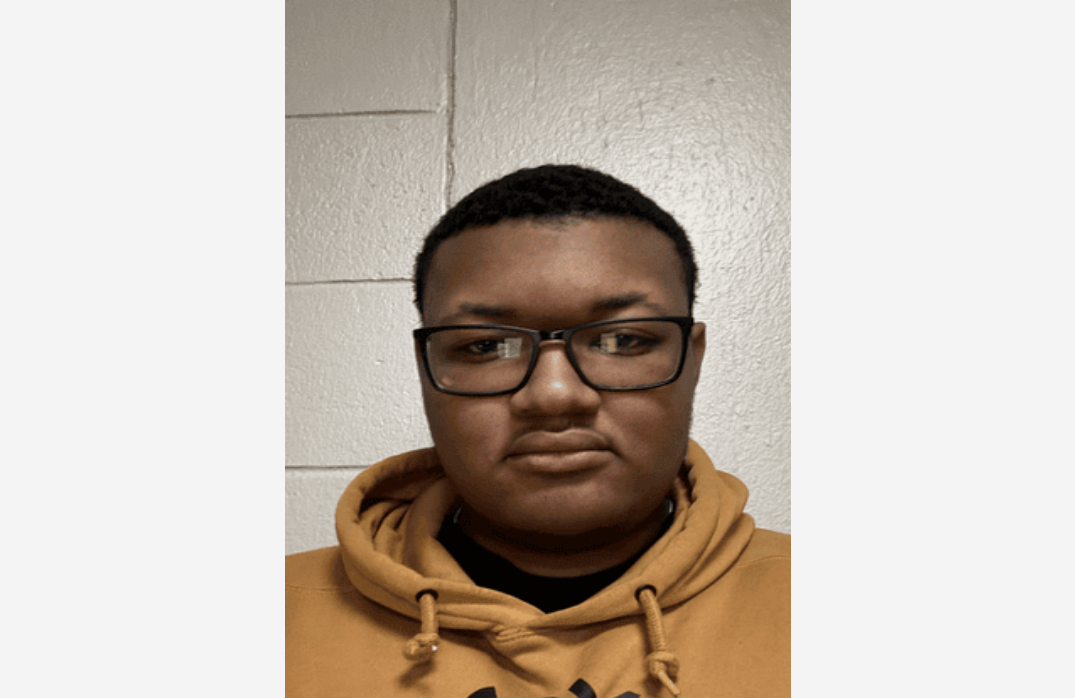
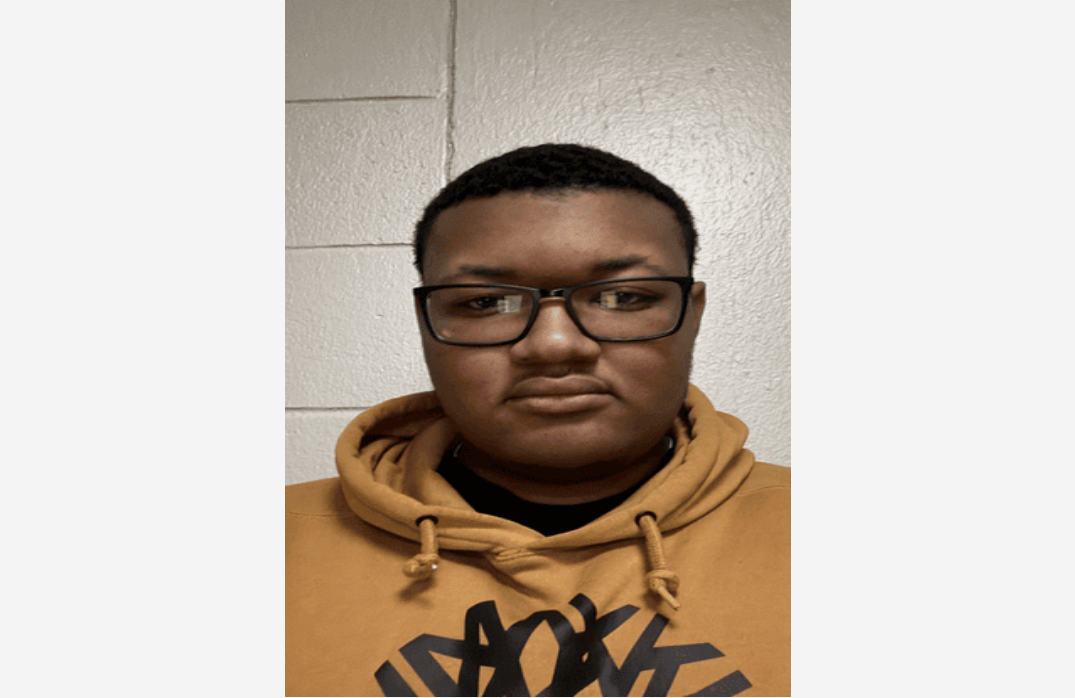
Before and after one commit to Bebopx10/me, a plain HTML site: page index.html in a window 1280 px wide. Shown: the part 102-800 px from the top of the page, without its empty margins (102-1177 px from the left). Drawn offline with Linux system fonts and the light colour scheme.

Commit message:
Update index.html

```diff
--- a/index.html
+++ b/index.html
@@ -40,7 +40,7 @@
         <header class="main-info">
             <h1>Justin Hobbs</h1>
         </header>
-        <img src="Me-300 by 300-jpg.png" width="300" height="800" class="center">
+        <img src="Me-300 by 300-jpg.png" width="200" height="700" class="center">
         <section>
             <h2>Lewis Email<a href="mailto;justinthobbs@lewisu.edu"> justinthobbs@lewisu.edu</a></h2>
             <h2>Discord Bebop108</h2>
```
